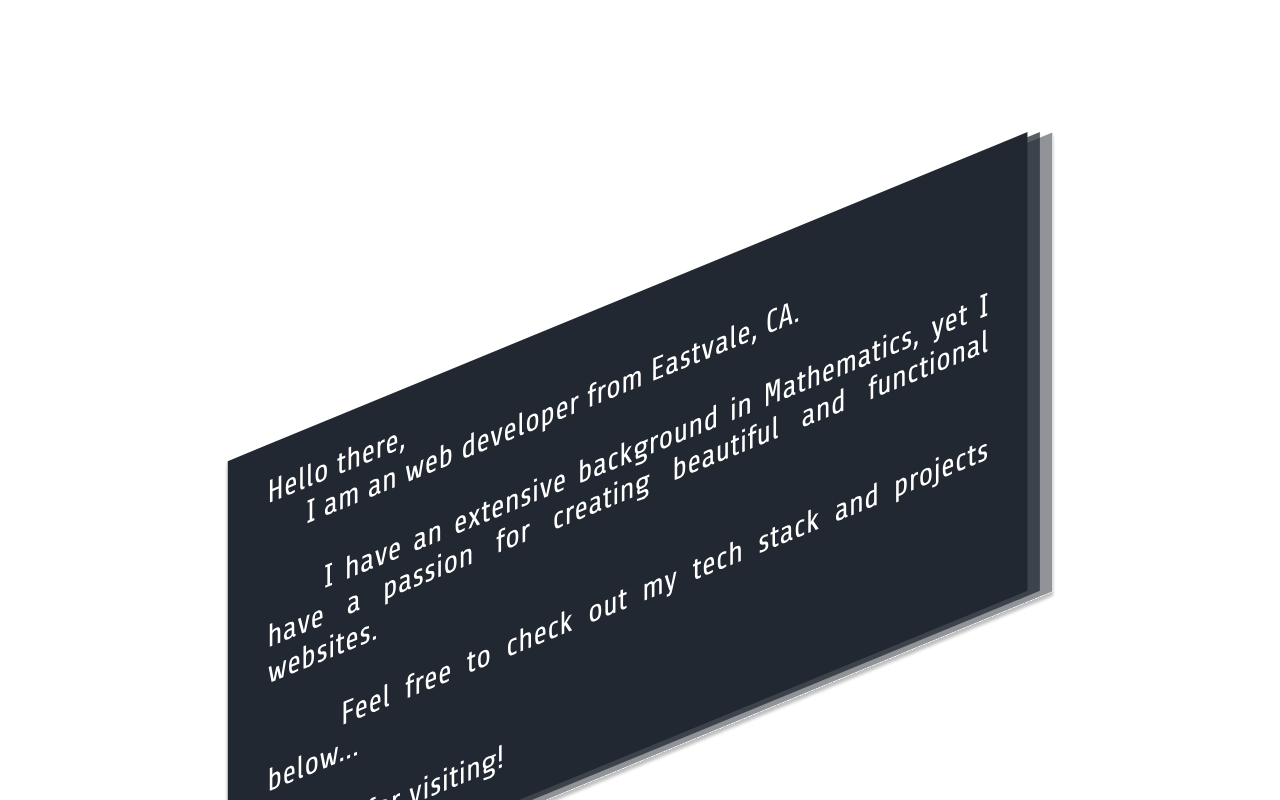
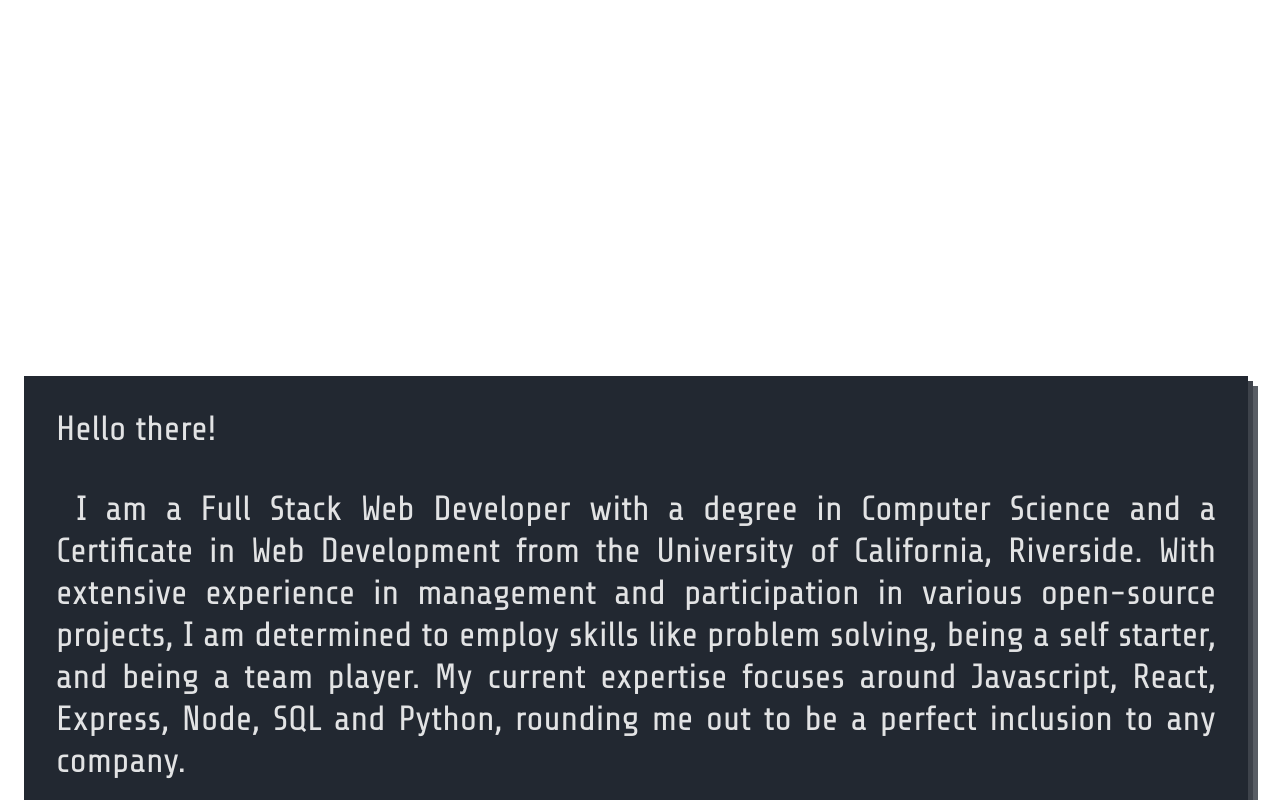
Before and after one commit to seddboi/Portfolio, a React (Vite) app: page / in a window 1280 px wide. Shown: the part 900-1700 px from the top of the page. Built offline with nearby package versions, Linux system fonts and the light colour scheme.

Commit message:
adjusted about me section

```diff
--- a/src/Components/AboutMe/aboutme.jsx
+++ b/src/Components/AboutMe/aboutme.jsx
@@ -1,9 +1,38 @@
 import React from 'react';
-import { ThemeProvider, Box } from '@mui/material';
+import { ThemeProvider, Box, Typography } from '@mui/material';
 import './aboutme.css';
+import { theme } from '../../App';
 
-function AboutMe() {
-	<ThemeProvider>
-		<Box></Box>
-	</ThemeProvider>;
+export function AboutMe() {
+	return (
+		<ThemeProvider theme={theme}>
+			<Box
+				sx={{
+					backgroundColor: 'var(--darkblue)',
+					display: 'flex',
+					justifyContent: 'center',
+					flexDirection: 'column',
+					textAlign: { sm: 'justify', xs: 'left' },
+					lineHeight: '1.2',
+					mb: 15,
+					ml: 3,
+					mr: 4,
+					p: { sm: 4, xs: 2 },
+					boxShadow: '5px 5px #3E434B, 10px 10px #595E65',
+				}}
+			>
+				<Typography variant="body" sx={{ fontSize: { md: '35px', sm: '25px', xs: '25px' } }}>
+					Hello there!
+				</Typography>
+				<Typography>&nbsp;</Typography>
+				<Typography variant="body" paragraph="true" sx={{ textIndent: '20px', fontSize: { md: '35px', sm: '25px', xs: '25px' } }}>
+					I am a Full Stack Web Developer with a degree in Computer Science and a Certificate in Web Development from the
+					University of California, Riverside. With extensive experience in management and participation in various open-source
+					projects, I am determined to employ skills like problem solving, being a self starter, and being a team player. My
+					current expertise focuses around Javascript, React, Express, Node, SQL and Python, rounding me out to be a perfect
+					inclusion to any company.
+				</Typography>
+			</Box>
+		</ThemeProvider>
+	);
 }
--- a/src/Components/Homepage/HomePage.jsx
+++ b/src/Components/Homepage/HomePage.jsx
@@ -3,10 +3,11 @@ import { Container, Box, AppBar, Toolbar, Button, Avatar, ThemeProvider, Typogra
 import initial from '/images/initial.png';
 import { theme } from '../../App';
 import './HomePage.css';
+import { AboutMe } from '../AboutMe/aboutme';
 import { Skills } from '../Skills/skills';
 import { Projects } from '../Projects/projects';
 import { TopPeaksProjects, TopPeaksContact } from '../SVGComponents/svgcomponents';
-import { AboutMe, IntroPointer, FirstTransSkills } from '../SVGComponents/svgcomponents';
+import { IntroPointer, FirstTransSkills } from '../SVGComponents/svgcomponents';
 import { Contact } from '../Contact/contact';
 import { Link } from 'react-scroll';
 
@@ -20,7 +21,7 @@ export function HomePage() {
 		<ThemeProvider theme={theme}>
 			<Box
 				sx={{
-					mb: 10,
+					mb: { md: '500px', sm: '350px', xs: '200px' },
 					pl: 3,
 					pr: 3,
 					width: 'auto',
@@ -147,10 +148,8 @@ export function HomePage() {
 				</Container>
 			</Box>
 
-			<Box className="about-me-plot" sx={{ display: 'flex', justifyContent: 'center' }}>
-				<Box className="about-me-tiles-wrapper" sx={{ mt: 22, mb: 14 }}>
-					<AboutMe />
-				</Box>
+			<Box className="about-me-plot" sx={{}}>
+				<AboutMe />
 			</Box>
 
 			<Box className="skills-plot" sx={{ backgroundColor: 'var(--white)' }}>
--- a/src/index.css
+++ b/src/index.css
@@ -1,5 +1,5 @@
 :root {
-	font-family: Inter, Avenir, Helvetica, Arial, sans-serif;
+	font-family: ShareTech, Inter, Avenir, Helvetica, Arial, sans-serif;
 	font-size: 16px;
 	line-height: 24px;
 	font-weight: 400;
```
